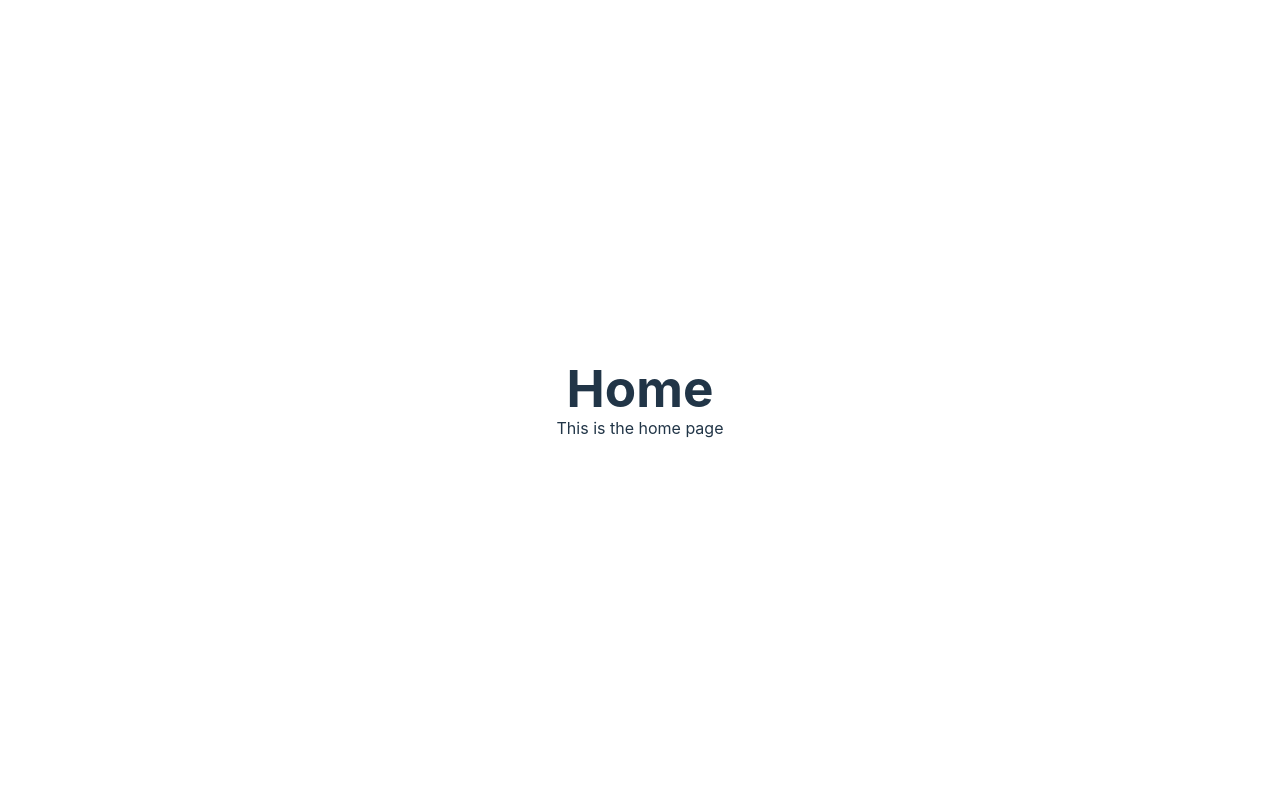
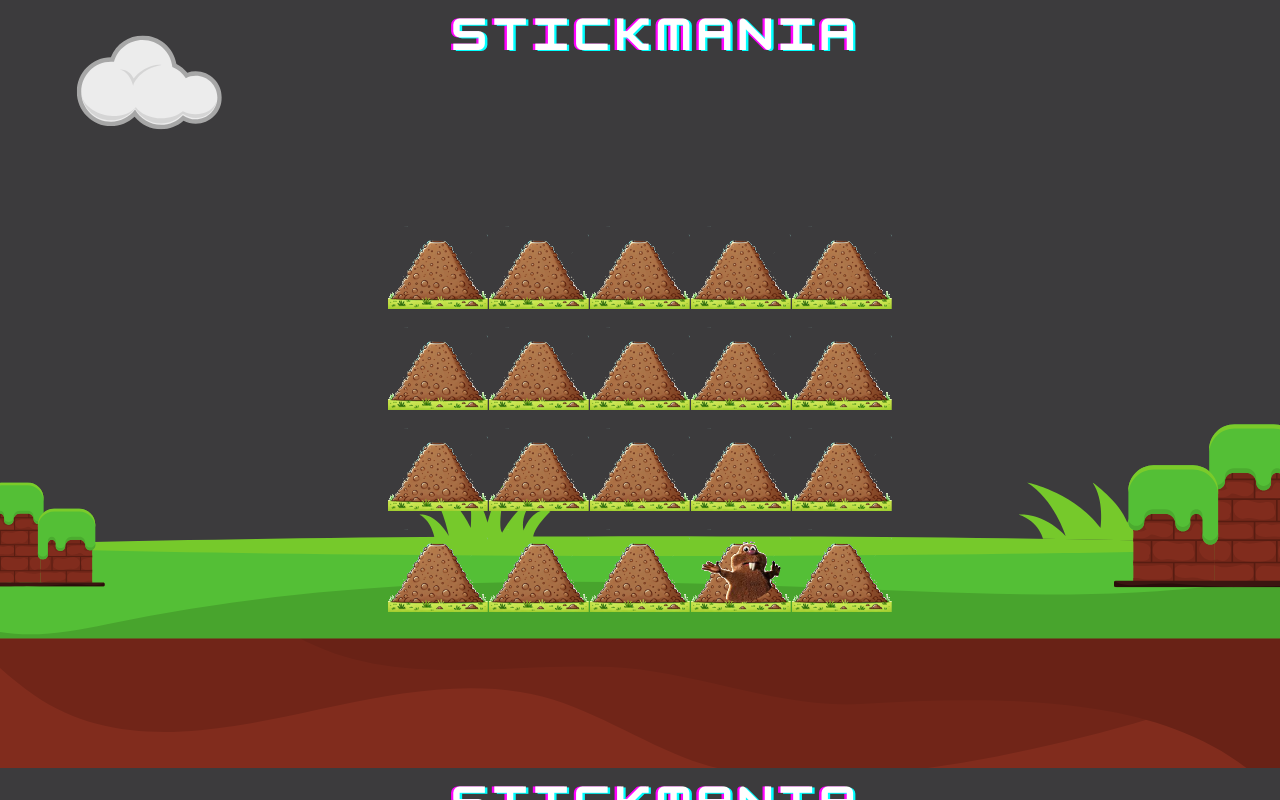
Before and after one commit to RedaDamene/Stickmania, a React (Vite) app: page / in a window 1280 px wide. Built offline with nearby package versions, Linux system fonts and the light colour scheme.

Commit message:
style: ajout fond

```diff
--- a/src/App.tsx
+++ b/src/App.tsx
@@ -1,13 +1,11 @@
 import './App.css'
+import TapeTaupe from './composants/TapeTaupe/TapeTaupe';
 
 function App() {
 
   return (
     <>
-      <div>
-        <h1>Home</h1>
-        <p>This is the home page</p>
-      </div>
+      <TapeTaupe/>
     </>
   )
 }
--- a/src/composants/TapeTaupe/TapeTaupe.css
+++ b/src/composants/TapeTaupe/TapeTaupe.css
@@ -1,6 +1,7 @@
 .game-container {
   text-align: center;
   font-family: Arial, sans-serif;
+  background-image: url("../../assets/Stickmania_3.png");
 }
 
 .holes {
@@ -38,6 +39,7 @@
   from {
     transform: translateY(100%);
   }
+
   to {
     transform: translateY(0);
   }
```
Lines whose indentation alone changed are shown as unchanged.
